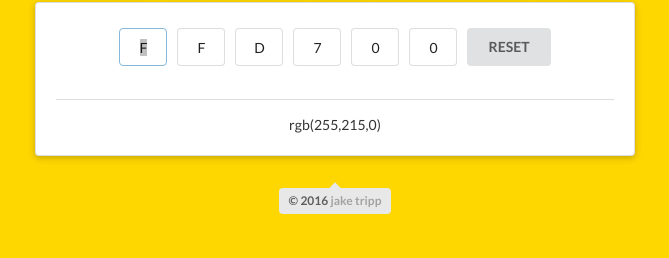
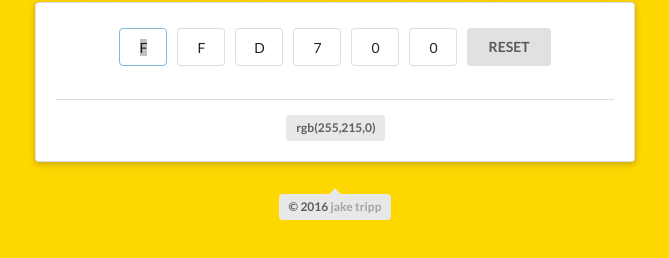
Before and after one commit to jaketripp/Color-Conversion, a plain HTML site: page index.html in a window 1280 px wide. Shown: the part 228-486 px from the top of the page, without its empty margins (305-974 px from the left). Drawn offline with nearby package versions, Linux system fonts and the light colour scheme.

Commit message:
change output to a label, trying to fix it for android

```diff
--- a/app.js
+++ b/app.js
@@ -42,7 +42,7 @@ function reset() {
 		$('#' + i).val('0');
 	}
 
-	$('#rgb').val('rgb(0,0,0)');
+	$('#rgb').text('rgb(0,0,0)');
 	$('body').css('background-color', 'black');
 	$('#1').focus().select();
 }
@@ -86,7 +86,7 @@ function calculateRGB() {
 // updates background and the text showing the rgb conversion
 function updateBackgroundColor(){
 	var rgb = calculateRGB();
-	$('#rgb').val(rgb);
+	$('#rgb').text(rgb);
 	$('body').css('background-color', rgb);
 }
 
--- a/index.html
+++ b/index.html
@@ -35,7 +35,7 @@
 
       <div class="ui divider"></div>
 
-      <output type="text" value="rgb(0,0,0)" id="rgb" readonly>
+      <div class="ui label" id="rgb">rgb(0,0,0)</div>
     </div>
 
     <footer>
--- a/style.css
+++ b/style.css
@@ -24,6 +24,7 @@ body {
   color: #333;
   background: black;
   transition: background 0.8s;
+  overflow: hidden;
 }
 
 .main {
```
